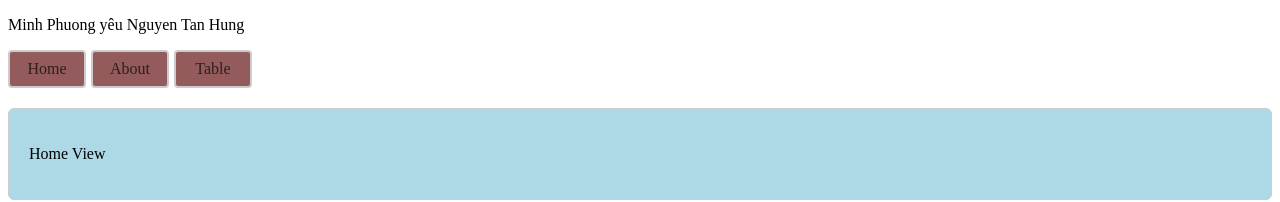
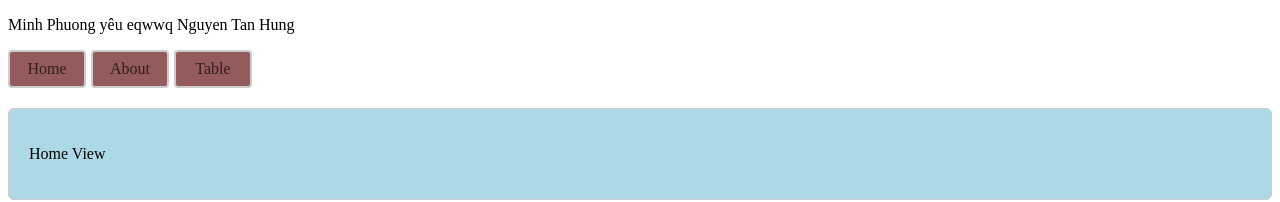
Before and after one commit to djc3509-commits/NguyenTanHung, a Vue app: page / in a window 1280 px wide. Shown: the top 202 px of the page. Built offline with nearby package versions, Linux system fonts and the light colour scheme.

Commit message:
commit 1

```diff
--- a/src/App.vue
+++ b/src/App.vue
@@ -4,7 +4,7 @@ import { Transition } from 'vue';
 </script>
 <template>
     <div>
-        <p> Minh Phuong yêu Nguyen Tan Hung </p>
+        <p> Minh Phuong yêu  eqwwq  Nguyen Tan Hung </p>
         <RouterLink class="btn" to="/">Home</RouterLink>
         <RouterLink class="btn" to="/about">About</RouterLink>
         <RouterLink class="btn" to="/table">Table</RouterLink>
```
